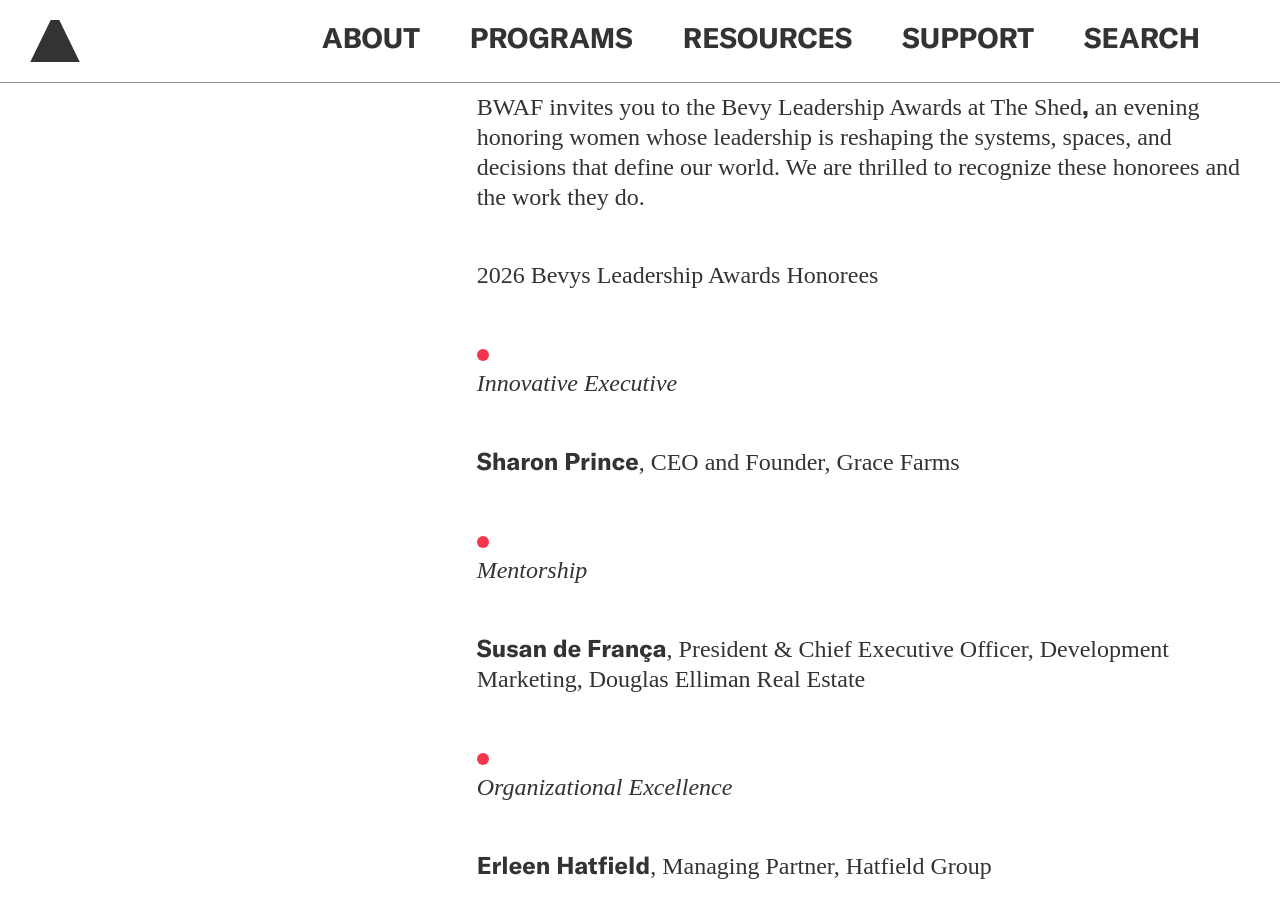
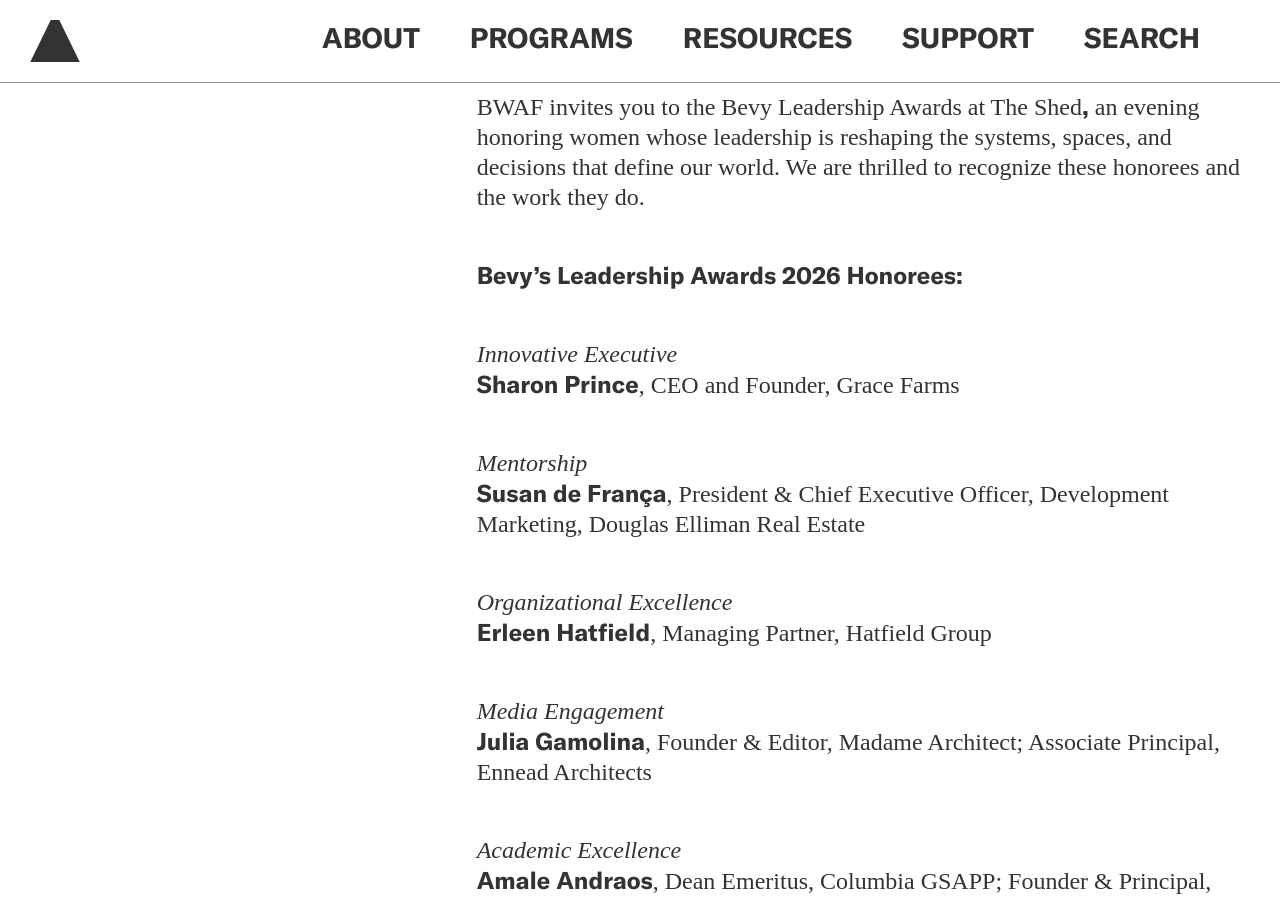
Before and after one commit to jengalas/bwaf-bbw, a Jekyll site: the page built from _programs/leadership-awards-gala.md, in a window 1280 px wide and 900 px high, scrolled down 770 px. Built offline with Jekyll 4.4.1, drawn with Linux system fonts in a browser that asks for light colours; nearby versions of some CDN libraries; some web fonts are replaced.

Commit message:
Updated 1 file via CloudCannon.

```diff
--- a/_programs/leadership-awards-gala.md
+++ b/_programs/leadership-awards-gala.md
@@ -40,32 +40,31 @@
       honorees and the work they do.
 
 
-      2026 Bevys Leadership Awards Honorees
+      **Bevy's Leadership Awards 2026 Honorees:**
 
 
-      * *Innovative Executive*
+      *Innovative Executive<br>***Sharon Prince**, CEO and Founder, Grace Farms
 
-        **Sharon Prince**, CEO and Founder, Grace Farms
 
-      * *Mentorship*
+      *Mentorship<br>***Susan de França**, President & Chief Executive Officer,
+      Development Marketing, Douglas Elliman Real Estate
 
-        **Susan de França**, President & Chief Executive Officer, Development Marketing, Douglas Elliman Real Estate
 
-      * *Organizational Excellence*
+      *Organizational Excellence<br>***Erleen Hatfield**, Managing Partner,
+      Hatfield Group
 
-        **Erleen Hatfield**, Managing Partner, Hatfield Group
 
-      * *Media Engagement*
+      *Media Engagement<br>***Julia Gamolina**, Founder & Editor, Madame
+      Architect; Associate Principal, Ennead Architects
 
-        **Julia Gamolina**, Founder & Editor, Madame Architect; Associate Principal, Ennead Architects
 
-      * *Academic Excellence*
+      *Academic Excellence<br>***Amale Andraos**, Dean Emeritus, Columbia GSAPP;
+      Founder & Principal, WORKac
 
-        **Amale Andraos**, Dean Emeritus, Columbia GSAPP; Founder & Principal, WORKac
 
-      * *Emerging Leader*
+      *Emerging Leader<br>***Tess McNamara**, Buildings and Infrastructure Lead,
+      Office of Sustainability, Port Authority of NY/NJ
 
-        **Tess McNamara**, Buildings and Infrastructure Lead, Office of Sustainability, Port Authority of NY/NJ
 
       For nearly three decades, BWAF has worked to expand visibility, influence,
       and opportunity for women across the built environment. What began as an
```
